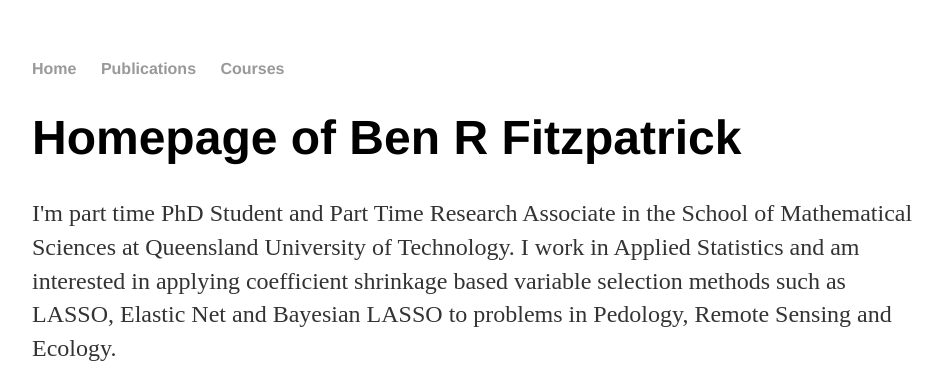
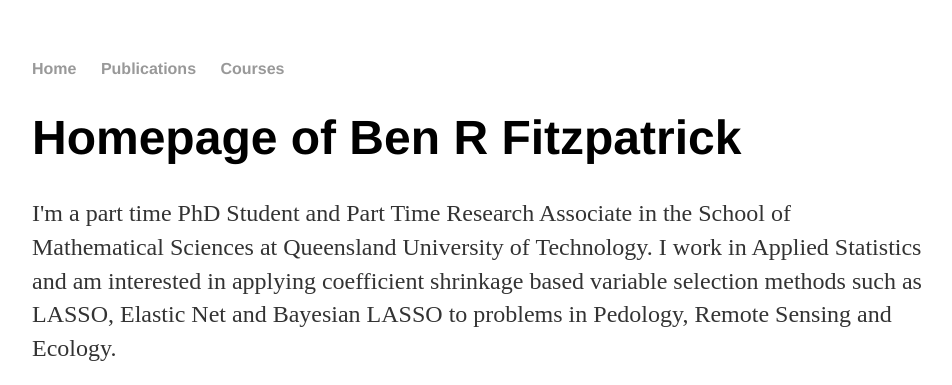
Before and after one commit to brfitzpatrick/brfitzpatrick.github.io, a Jekyll site: the page built from index.html, in a window 1280 px wide, cut to the strip 0-385 px from the top of the page. Shown: the whole strip, without its empty margins (160-1112 px from the left). Built offline with Jekyll 4.4.1, drawn with Linux system fonts in a browser that asks for light colours.

```diff
--- a/index.html
+++ b/index.html
@@ -4,7 +4,7 @@ title: Ben R Fitzpatrick
 ---
 <div class="blurb">
 	<h1>Homepage of Ben R Fitzpatrick</h1>
-	<p>I'm part time PhD Student and Part Time Research Associate in the School of Mathematical Sciences at Queensland University of Technology.  I work in Applied Statistics and am interested in applying coefficient shrinkage based variable selection methods such as LASSO, Elastic Net and Bayesian LASSO to problems in Pedology, Remote Sensing and Ecology.</a></p>
+	<p>I'm a part time PhD Student and Part Time Research Associate in the School of Mathematical Sciences at Queensland University of Technology.  I work in Applied Statistics and am interested in applying coefficient shrinkage based variable selection methods such as LASSO, Elastic Net and Bayesian LASSO to problems in Pedology, Remote Sensing and Ecology.</a></p>
 </div><!-- /.blurb -->
 
 <img src="http://i.imgur.com/ekgfeBK.png?1" alt="Linear Modelling Image" width="800" height="430" border="2" /></a>
```
